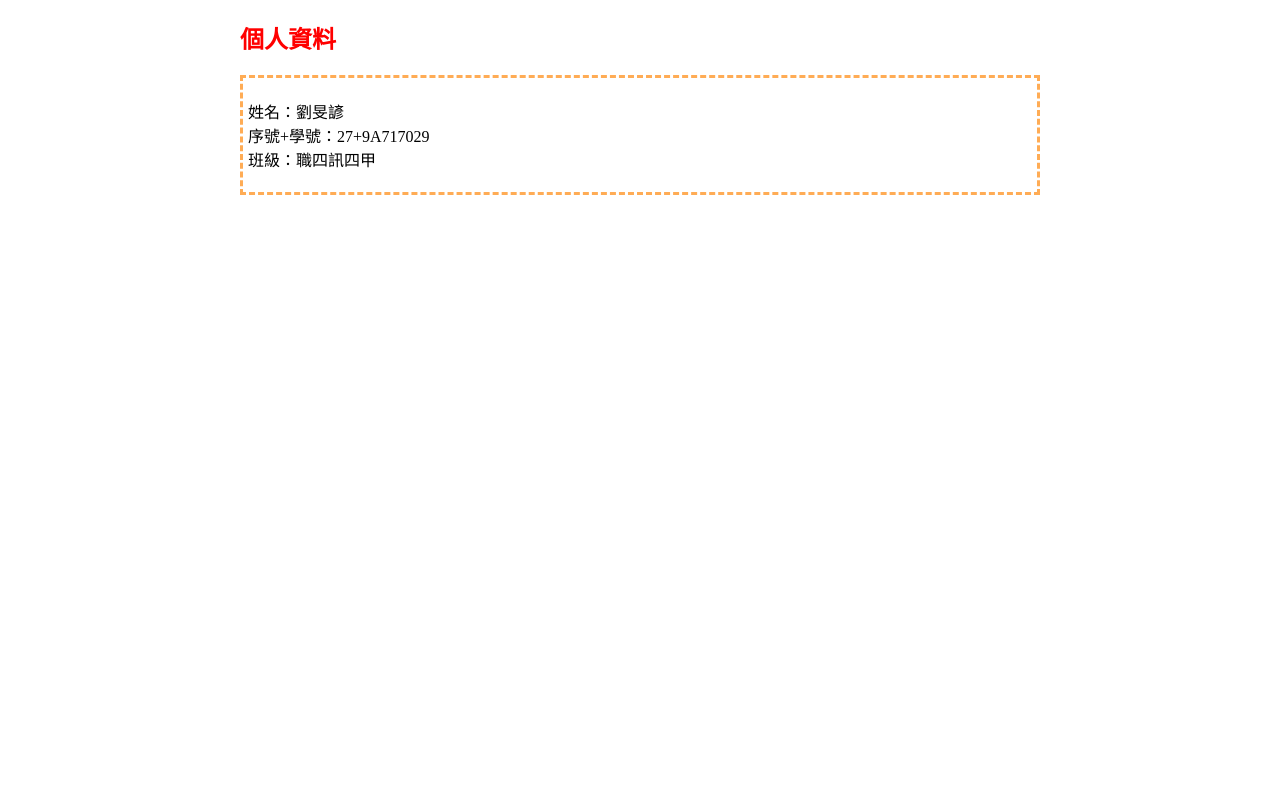
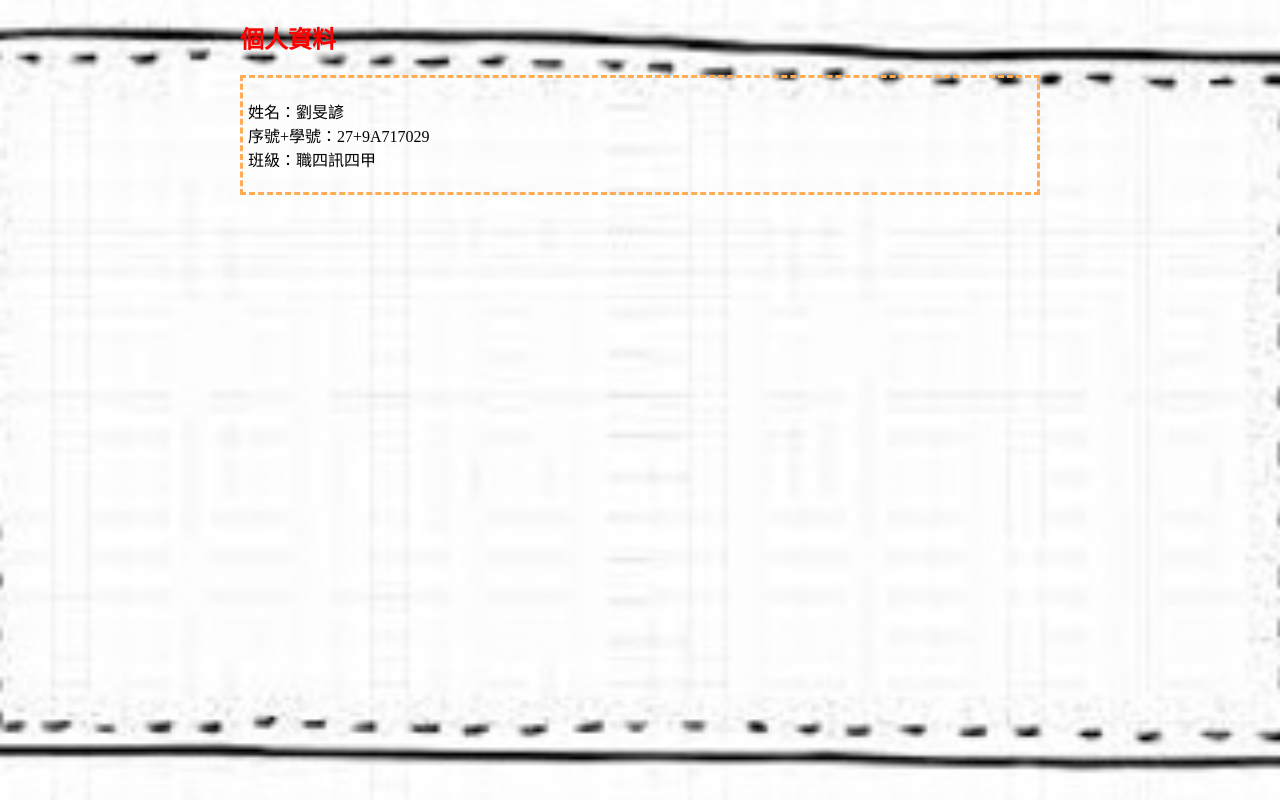
Before and after one commit to shiuafeng/shiuafeng, a plain HTML site: page hajime01.html in a window 1280 px wide. Drawn offline with Linux system fonts and the light colour scheme.

Commit message:
Update hajime01.html

```diff
--- a/hajime01.html
+++ b/hajime01.html
@@ -11,7 +11,7 @@
             height: 100%;
         }
     body{
-            background-image: url(img/back.jpg);
+            background-image: url(back.jpg);
             background-repeat: no-repeat;
             background-attachment: fixed;
             background-position: center;
```
